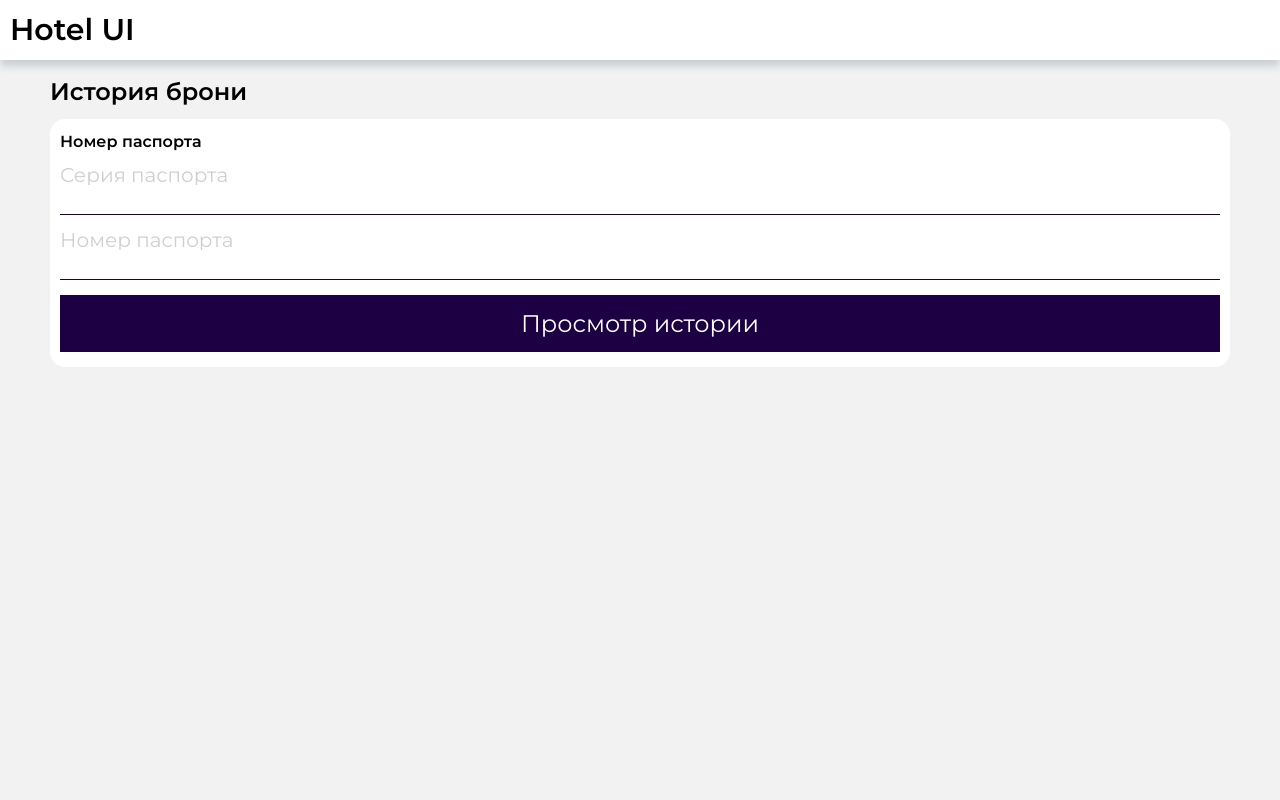
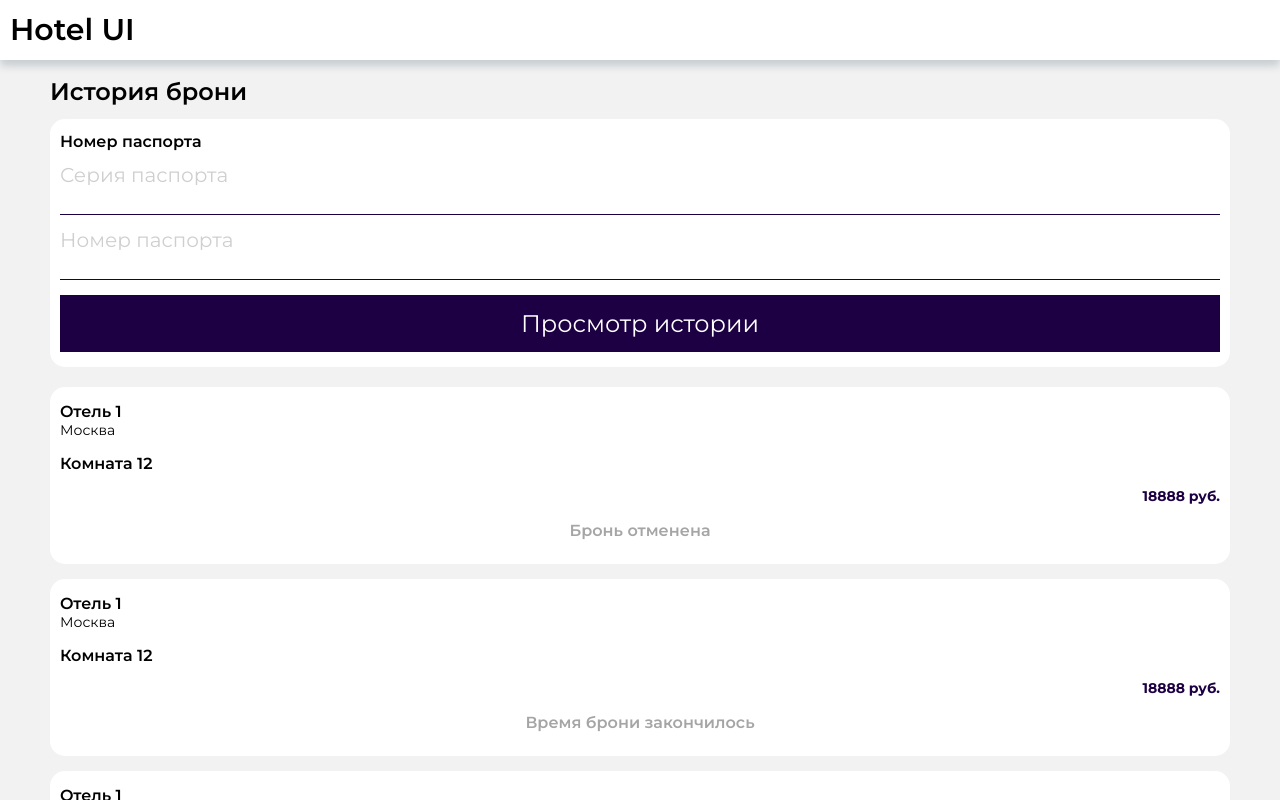
Before and after one commit to FremyXS/Hotel.UI, a React (Create React App) app in the folder hotel.ui/: page /booking-history in a window 1280 px wide. Both pictures are taken after a click on the button "Просмотр истории". Shown: the top 800 px of the page. Built offline with nearby package versions, Linux system fonts and the light colour scheme.

Commit message:
feat(BookingHistoryPage): add list history

```diff
--- /dev/null
+++ b/hotel.ui/src/mocks/bookingHistory.ts
@@ -0,0 +1,56 @@
+import { BookingHistory } from "../types";
+
+enum BookingHistoryStatus{
+    cancelled = "Бронь отменена",
+    isOver = "Время брони закончилось",
+    inMotion = "В действии"
+}
+
+const BookingHistoryMock: BookingHistory[] = [
+    {
+        hotelId: 1,
+        name: 'Отель 1',
+        address: 'Москва',
+        status: BookingHistoryStatus.cancelled,
+        room: {
+            id: 1,
+            name: 'Комната 12',
+            price: 18888,
+        }
+    },
+    {
+        hotelId: 1,
+        name: 'Отель 1',
+        address: 'Москва',
+        status: BookingHistoryStatus.isOver,
+        room: {
+            id: 1,
+            name: 'Комната 12',
+            price: 18888,
+        }
+    },
+    {
+        hotelId: 1,
+        name: 'Отель 1',
+        address: 'Москва',
+        status: BookingHistoryStatus.cancelled,
+        room: {
+            id: 1,
+            name: 'Комната 12',
+            price: 18888,
+        }
+    },
+    {
+        hotelId: 1,
+        name: 'Отель 1',
+        address: 'Москва',
+        status: BookingHistoryStatus.isOver,
+        room: {
+            id: 1,
+            name: 'Комната 12',
+            price: 18888,
+        }
+    }
+]
+
+export default BookingHistoryMock;
--- a/hotel.ui/src/pages/booking-history-page/BookingHistoryPage.scss
+++ b/hotel.ui/src/pages/booking-history-page/BookingHistoryPage.scss
@@ -4,9 +4,17 @@
     width: 100%;
     max-width: 1200px;
     padding: 0 10px;
+
     &-title {
         font-weight: 600;
         font-size: 24px;
         margin-bottom: 15px;
     }
+
+    &-list{
+        margin-top: 20px;
+        display: flex;
+        flex-direction: column;
+        row-gap: 15px;
+    }
 }
--- a/hotel.ui/src/pages/booking-history-page/BookingHistoryPage.tsx
+++ b/hotel.ui/src/pages/booking-history-page/BookingHistoryPage.tsx
@@ -3,20 +3,29 @@ import React, { ChangeEvent, useState } from "react";
 import BookingHistorySearch from "./components/BookingHistorySearch/BookingHistorySearch";
 import './BookingHistoryPage.scss';
 import { BookingHistory } from "../../types";
+import BookingHistoryElement from "./components/BookingHistoryElement/BookingHistoryElement";
+import BookingHistoryMock from "../../mocks/bookingHistory";
 
 function BookingHistoryPage() {
-    const [passport, setPassport] = useState<{serial: string, number: string}>({
+    const [passport, setPassport] = useState<{ serial: string, number: string }>({
         serial: "",
         number: ""
     })
     const [currentOrder, setCurrentOrder] = useState<BookingHistory | null>(null);
-    const [historyOrder, setHistoryOrder] = useState<BookingHistory | null>(null);
+    const [historyOrder, setHistoryOrder] = useState<BookingHistory[]>([]);
 
-    function onChangePassport(event: ChangeEvent<HTMLInputElement>){
+    function onChangePassport(event: ChangeEvent<HTMLInputElement>) {
         setPassport({
             ...passport,
             [event.target.name]: event.target.value
         })
+    }
+
+    function onClickSearch() {
+        console.log(BookingHistoryMock, 'ffffffffffffffffffffffffff');
+        setHistoryOrder(
+            BookingHistoryMock || []
+        )
     }
 
     return (
@@ -25,8 +34,15 @@ function BookingHistoryPage() {
                 История брони
             </div>
             <BookingHistorySearch
-            onChange={(event: ChangeEvent<HTMLInputElement>) => onChangePassport(event)}
-            passport={passport}/>
+                onChange={(event: ChangeEvent<HTMLInputElement>) => onChangePassport(event)}
+                passport={passport}
+                onClick={onClickSearch} />
+
+            <div className="booking-history-list">
+                {historyOrder && historyOrder.map((el, index) =>
+                    <BookingHistoryElement key={index} data={el}/>
+                )}
+            </div>
         </div>
     );
 }
--- /dev/null
+++ b/hotel.ui/src/pages/booking-history-page/components/BookingHistoryElement/BookingHistoryElement.scss
@@ -0,0 +1,36 @@
+.booking-history-element {
+    background: #fff;
+    border-radius: 15px;
+    padding: 15px 10px 25px;
+
+    .title {
+        font-weight: 600;
+        font-size: 16px;
+        line-height: 20px;
+    }
+
+    .subtitle {
+        font-weight: 400;
+        font-size: 14px;
+        line-height: 17px;
+    }
+
+    &__room{
+        margin-top: 15px;
+    }
+
+    &__price{
+        text-align: right;
+        font-weight: 700;
+        color: #1D0043;
+        margin-top: 15px;
+    }
+
+    &__status {
+        font-weight: 600;
+        font-size: 16px;
+        color: #a5a5a5;
+        text-align: center;
+        margin-top: 20px;
+    }
+}
--- /dev/null
+++ b/hotel.ui/src/pages/booking-history-page/components/BookingHistoryElement/BookingHistoryElement.tsx
@@ -0,0 +1,28 @@
+import React from "react";
+
+import './BookingHistoryElement.scss';
+import { BookingHistory } from "../../../../types";
+
+function BookingHistoryElement({data}:{data: BookingHistory}){
+    return(
+        <div className="booking-history-element">
+            <div className="booking-history-element__hotelname title">
+                {data.name}
+            </div>
+            <div className="booking-history-element__address subtitle">
+                {data.address}
+            </div>
+            <div className="booking-history-element__room title">
+                {data.room.name}
+            </div>
+            <div className="booking-history-element__price">
+                {`${data.room.price} руб.`}
+            </div>
+            <div className="booking-history-element__status">
+                {data.status}
+            </div>
+        </div>
+    )
+}
+
+export default BookingHistoryElement;
--- a/hotel.ui/src/pages/booking-history-page/components/BookingHistorySearch/BookingHistorySearch.tsx
+++ b/hotel.ui/src/pages/booking-history-page/components/BookingHistorySearch/BookingHistorySearch.tsx
@@ -6,10 +6,11 @@ import Button from "../../../../components/Button/Button";
 
 interface IBookingHistorySearch{
     passport: {serial: string, number: string},
-    onChange: (event: ChangeEvent<HTMLInputElement>) => void
+    onChange: (event: ChangeEvent<HTMLInputElement>) => void,
+    onClick: () => void
 }
 
-function BookingHistorySearch({passport, onChange}: IBookingHistorySearch) {
+function BookingHistorySearch({passport, onChange, onClick}: IBookingHistorySearch) {
 
     return (
         <div className="booking-history-search">
@@ -25,7 +26,7 @@ function BookingHistorySearch({passport, onChange}: IBookingHistorySearch) {
             name="number"
             value={passport.number}
             onChange={onChange}/>
-            <Button type={"button"}>
+            <Button type={"button"} onClick={onClick}>
                 Просмотр истории
             </Button>
         </div>
```
Also changed, not shown: hotel.ui/src/pages/booking-history-page/components/BookingHistoryOrder/BookingHistoryOrder.tsx (added, +11 -0 lines), hotel.ui/src/types/index.d.ts (+7 -0 lines), hotel.ui/src/pages/booking-history-page/components/BookingHistoryOrder/BookingHistoryOrder.scss (added).
